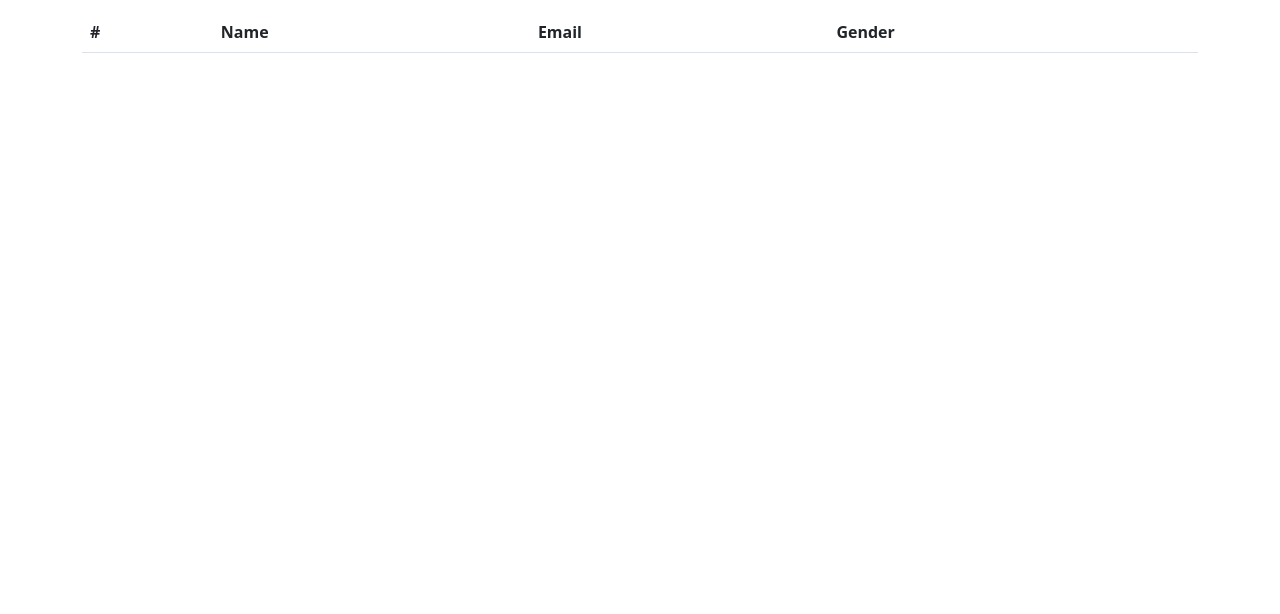
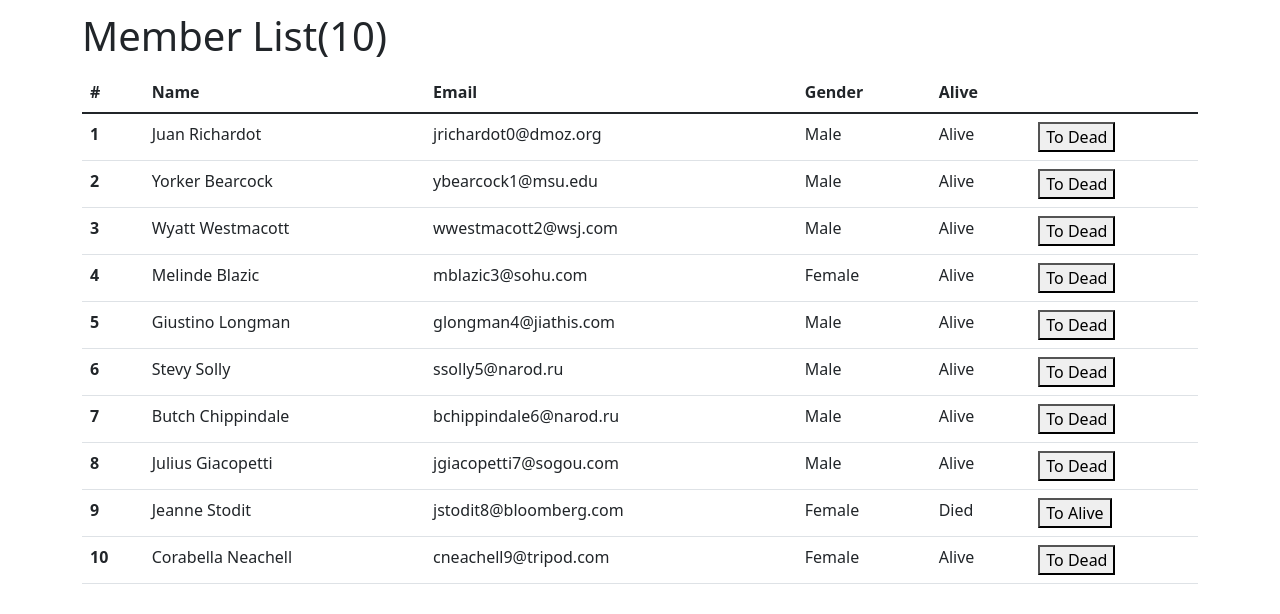
Before and after one commit to chenjiahau/Express-with-Vue2, a Vue app in the folder client/: page / in a window 1280 px wide. Shown: the top 614 px of the page. Built offline with nearby package versions, Linux system fonts and the light colour scheme.

Commit message:
state, getters, mutations, actions

```diff
--- a/client/src/App.vue
+++ b/client/src/App.vue
@@ -1,5 +1,8 @@
 <template>
   <div id="app" class="container">
+    <div class="block">
+      <h1>{{title}}({{memberCount}})</h1>
+    </div>
     <div class="block">
       <table class="table">
         <thead>
@@ -8,22 +11,52 @@
             <th scope="col">Name</th>
             <th scope="col">Email</th>
             <th scope="col">Gender</th>
+            <th scope="col">Alive</th>
+            <th scope="col"></th>
           </tr>
         </thead>
+        <tbody>
+          <tr v-for='(member, index) in memberList' :key="index">
+            <th scope="row">{{member.id}}</th>
+            <td>{{member.first_name}} {{member.last_name}}</td>
+            <td>{{member.email}}</td>
+            <td>{{member.gender}}</td>
+            <td>{{liveState(member)}}</td>
+            <td>
+              <button @click="changeAlive({id: member.id, alive: member.alive})">{{member.alive === true ? 'To Dead' : 'To Alive'}}</button>
+            </td>
+          </tr>
+        </tbody>
       </table>
     </div>
   </div>
 </template>
 
 <script>
+import { mapGetters, mapActions } from 'vuex';
+
 export default {
   name: 'App',
   data: function() {
     return {
     }
   },
-  created() {
-    console.log(this.$store.state);
+  methods: {
+    ...mapActions(['changeAlive'])
+  },
+  computed: {
+    title() {
+      return 'Member List'
+    },
+    liveState() {
+      return function(member) {
+        if (member.alive)
+          return 'Alive';
+        else
+          return 'Died';
+      }
+    },
+    ...mapGetters(['memberList', 'memberCount'])
   }
 }
 </script>
--- a/client/src/data/memberList.js
+++ b/client/src/data/memberList.js
@@ -3,69 +3,79 @@ export default [{
     "first_name": "Juan",
     "last_name": "Richardot",
     "email": "jrichardot0@dmoz.org",
-    "gender": "Male"
+    "gender": "Male",
+    "alive": true
   },
   {
     "id": 2,
     "first_name": "Yorker",
     "last_name": "Bearcock",
     "email": "ybearcock1@msu.edu",
-    "gender": "Male"
+    "gender": "Male",
+    "alive": true
   },
   {
     "id": 3,
     "first_name": "Wyatt",
     "last_name": "Westmacott",
     "email": "wwestmacott2@wsj.com",
-    "gender": "Male"
+    "gender": "Male",
+    "alive": true
   },
   {
     "id": 4,
     "first_name": "Melinde",
     "last_name": "Blazic",
     "email": "mblazic3@sohu.com",
-    "gender": "Female"
+    "gender": "Female",
+    "alive": true
   },
   {
     "id": 5,
     "first_name": "Giustino",
     "last_name": "Longman",
     "email": "glongman4@jiathis.com",
-    "gender": "Male"
+    "gender": "Male",
+    "alive": true
   },
   {
     "id": 6,
     "first_name": "Stevy",
     "last_name": "Solly",
     "email": "ssolly5@narod.ru",
-    "gender": "Male"
+    "gender": "Male",
+    "alive": true
   },
   {
     "id": 7,
     "first_name": "Butch",
     "last_name": "Chippindale",
     "email": "bchippindale6@narod.ru",
-    "gender": "Male"
+    "gender": "Male",
+    "alive": true
   },
   {
     "id": 8,
     "first_name": "Julius",
     "last_name": "Giacopetti",
     "email": "jgiacopetti7@sogou.com",
-    "gender": "Male"
+    "gender": "Male",
+    "alive": true
   },
   {
     "id": 9,
     "first_name": "Jeanne",
     "last_name": "Stodit",
     "email": "jstodit8@bloomberg.com",
-    "gender": "Female"
+    "gender": "Female",
+    "alive": false
   },
   {
     "id": 10,
     "first_name": "Corabella",
     "last_name": "Neachell",
     "email": "cneachell9@tripod.com",
-    "gender": "Female"
+    "gender": "Female",
+    "alive": true
   }
 ];
--- a/client/src/store/store.js
+++ b/client/src/store/store.js
@@ -4,14 +4,33 @@ import memberList from '../data/memberList';
 
 Vue.use(Vuex);
 
+
 export default new Vuex.Store({
   state: {
-    memberList
+    member: {
+      list: memberList
+    }
   },
-  getter: {
+  getters: {
+    memberList: (state) => {
+      return state.member.list;
+    },
+    memberCount: (state) => {
+      return state.member.list.length;
+    },
   },
   actions: {
+    changeAlive(context, payload) {
+      setTimeout(() => context.commit('changeAlive', payload), 1000);
+    }
   },
   mutations: {
+    changeAlive(state, payload) {
+      state.member.list.map(member => {
+        if (member.id === payload.id) {
+          member.alive = !member.alive
+        }
+      });
+    }
   }
 });
```
Also changed, not shown: 1 other file (tests, documents, lock files or other folders).
